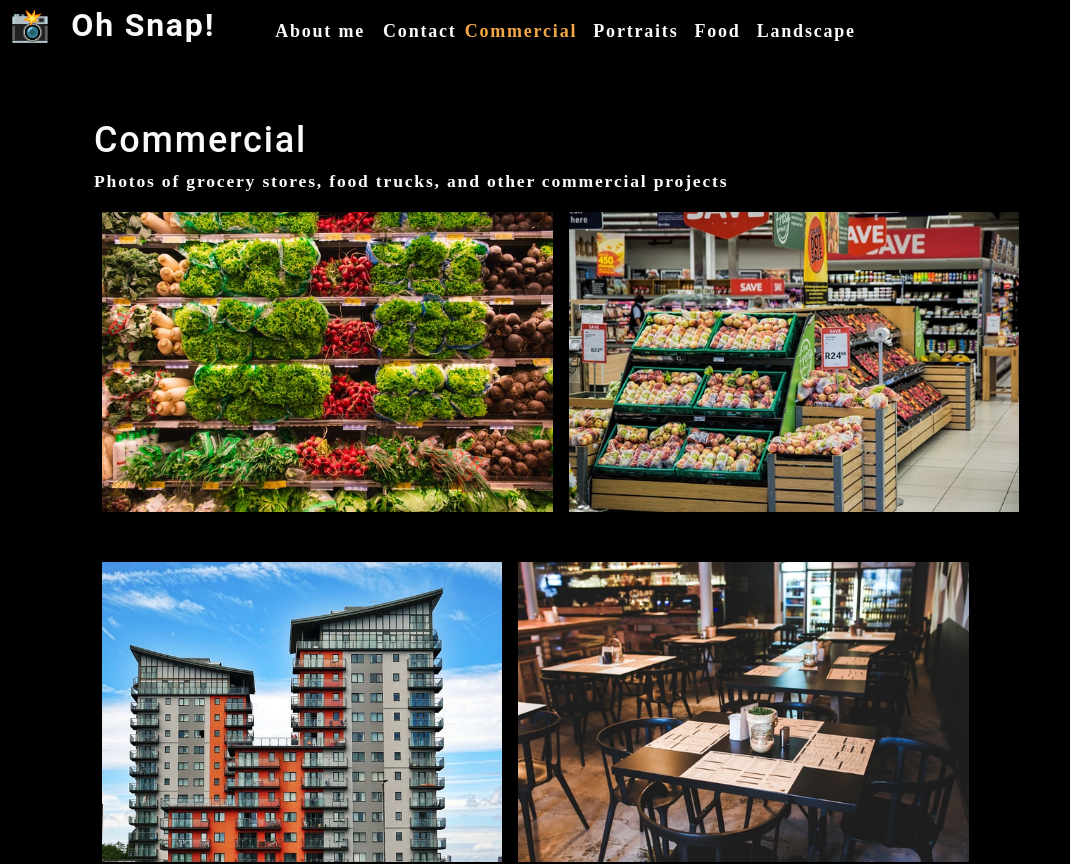
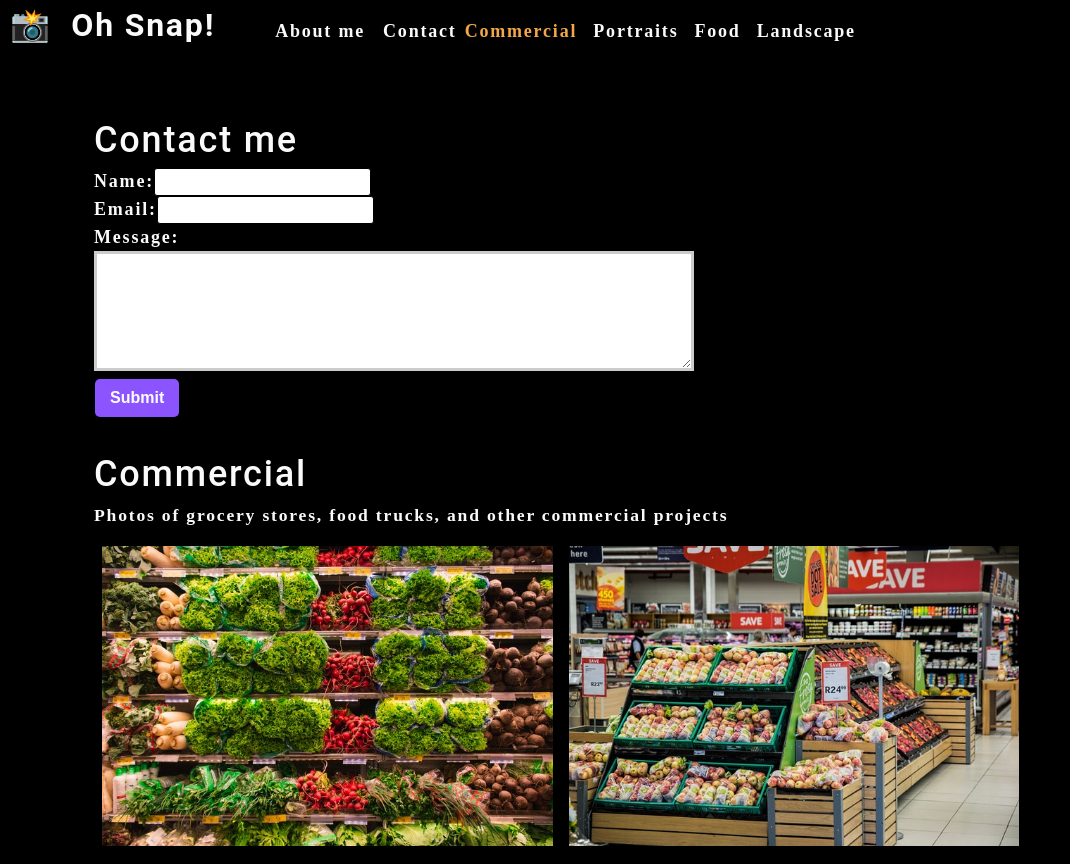
Before and after one commit to durganp1/photo-port2, a React (Create React App) app: page / in a window 1280 px wide. Shown: the top 864 px of the page, without its empty margins (0-1070 px from the left). Built offline with nearby package versions, Linux system fonts and the light colour scheme.

Commit message:
adding contact form

```diff
--- a/src/App.js
+++ b/src/App.js
@@ -1,7 +1,7 @@
 
 import React, {useState} from 'react';
 import About from './components/About';
-
+import ContactForm from './components/Contact';
 import Nav from './components/Nav';
 import Gallery from './components/Gallery';
 
@@ -35,6 +35,7 @@
         currentCategory = {currentCategory}
         ></Nav>
       <main>
+        <ContactForm></ContactForm>
         <Gallery currentCategory = {currentCategory}></Gallery>
         <About></About>
       </main>
--- /dev/null
+++ b/src/components/Contact/index.js
@@ -0,0 +1,28 @@
+
+
+import React from 'react';
+
+function ContactForm() {
+    return (
+        <section>
+            <h1>Contact me</h1>
+            <form id = 'contact-form'>
+                <div>
+                    <label htmlFor = 'name'>Name:</label>
+                    <input type = 'text' name = 'name' />
+                </div>
+                <div>
+                    <label htmlFor = 'email'>Email:</label>
+                    <input type = 'email' name = 'email' />
+                </div>
+                <div>
+                    <label htmlFor = 'message'>Message:</label>
+                    <textarea name = 'message' rows = '5' />
+                </div>
+                <button type = 'submit'>Submit</button>
+            </form>
+        </section>
+    );
+}
+
+export default ContactForm;
```
Also changed, not shown: 1 other file (tests, documents, lock files or other folders).
